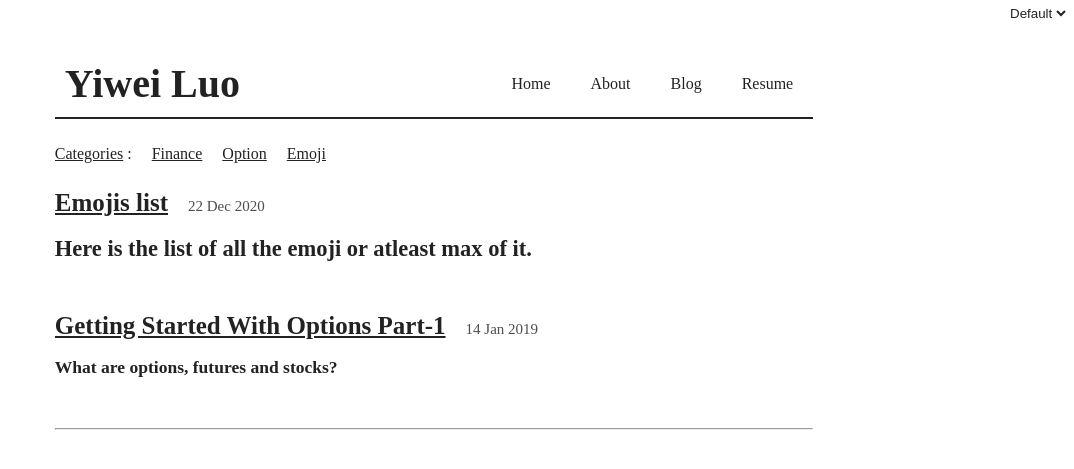
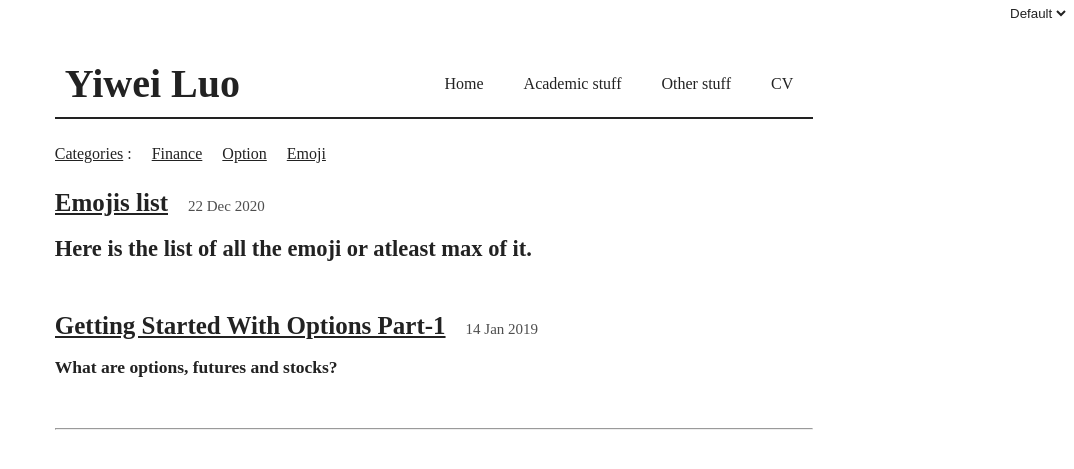
Before and after one commit to yiweiluo/yiweiluo.github.io, a Jekyll site: the page built from docs/blog.md, in a window 1280 px wide. Shown: the top 469 px of the page, without its empty margins (206-1280 px from the left). Built offline with Jekyll 4.4.1, drawn with Linux system fonts in a browser that asks for light colours; the list of posts is cut into pages by our own code.

Commit message:
update navigation

```diff
--- a/docs/_includes/navigation.html
+++ b/docs/_includes/navigation.html
@@ -5,18 +5,18 @@
         </a>
       </li>
       <li>
-        <a href = "{{ 'about/' | relative_url }}">
-          About
+        <a href = "{{ 'academic/' | relative_url }}">
+          Academic stuff
         </a>
       </li>
       <li>
-        <a href = "{{ 'blog/' | relative_url }}">
-          Blog
+        <a href = "{{ 'other/' | relative_url }}">
+          Other stuff
         </a>
       </li>
       <li>
         <a href = "{{ site.resume_url | relative_url }}">
-          Resume
+          CV
         </a>
       </li>
 </ul>
```
Also changed, not shown: 1 other file.
